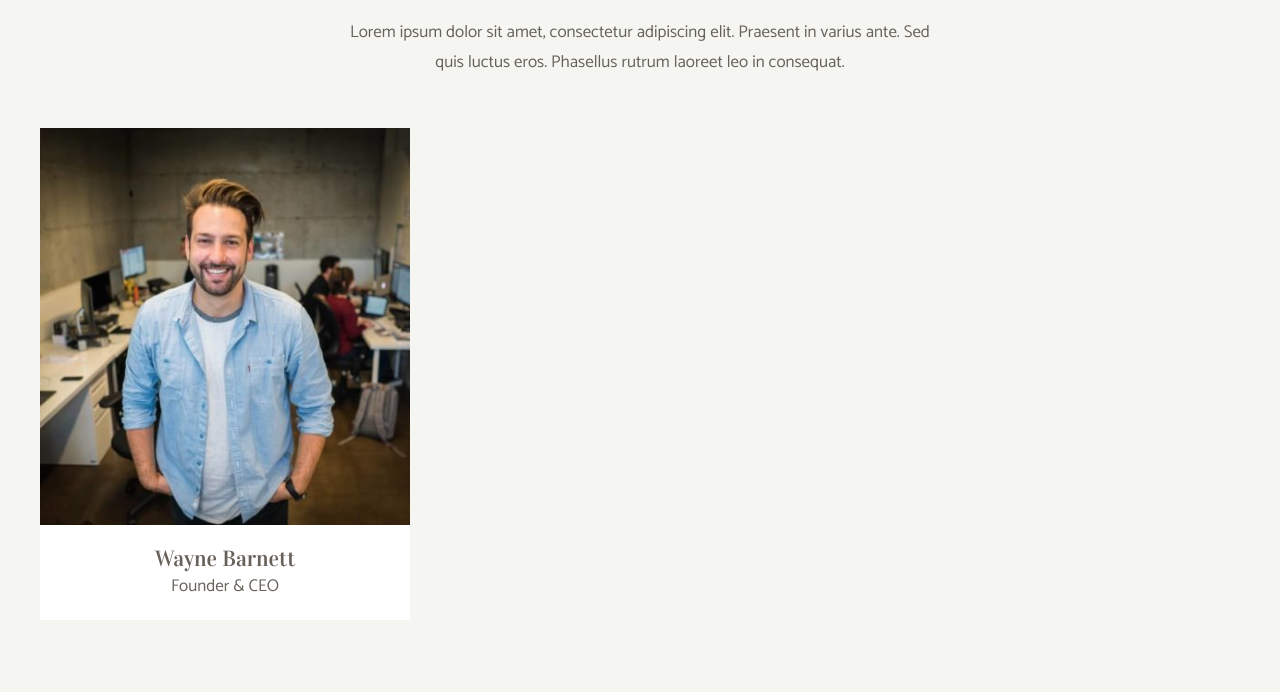
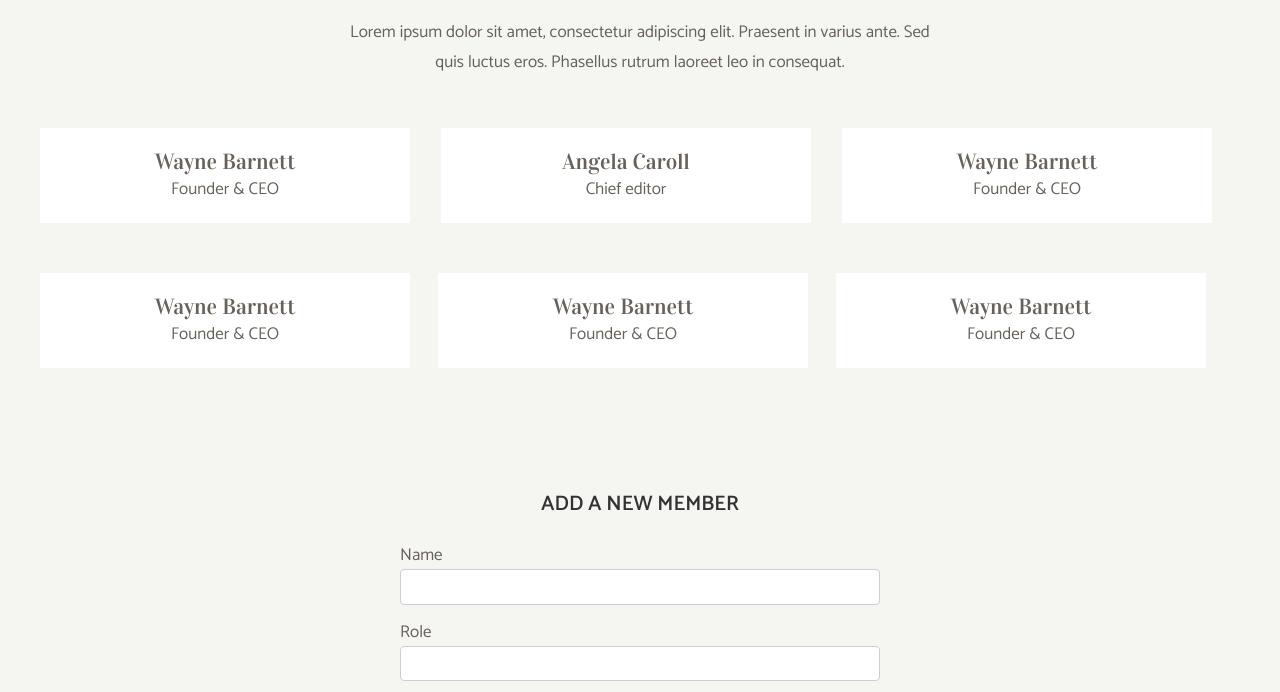
Before and after one commit to Gius993/js-our-team, a plain HTML site: page our-team-base/index.html in a window 1280 px wide. Shown: the part 107-799 px from the top of the page. Drawn offline with Linux system fonts and the light colour scheme.

Commit message:
struttura fatta senza immagini

```diff
--- a/our-team-base/index.html
+++ b/our-team-base/index.html
@@ -23,7 +23,7 @@
         <div class="team-container">
           <!-- Inseriamo inizialmente una card statica per stilarla e vedere l'effetto finale -->
 
-          <div class="team-card">
+       <!---  <div class="team-card">
             <div class="card-image">
               <img
                 src="img/wayne-barnett-founder-ceo.jpg"
@@ -34,7 +34,7 @@
               <h3>Wayne Barnett</h3>
               <p>Founder & CEO</p>
             </div>
-          </div>
+          </div> --->
         </div>
       </div>
     </section>
@@ -54,5 +54,8 @@
         </div>
       </div>
     </section>
+
+    <script type="text/javascript" src="js/script.js"></script>
+
   </body>
 </html>
--- a/our-team-base/js/script.js
+++ b/our-team-base/js/script.js
@@ -0,0 +1,66 @@
+// Viene fornito un layout di base in cui è presente una card di esempio inserita staticamente nell’html. Questa card serve solo come timbro del markup necessario per ottenere il risultato finale e dovrà quindi essere rimossa dall’html.
+// Aggiungere un file js in cui definire un array di oggetti che rappresentano i membri del team. Ogni membro ha le informazioni necessarie per stampare la relativa card: Nome, Ruolo e Foto.
+// Una volta definita la struttura dati, prendendo come riferimento la card di esempio presente nell'html, stampare dinamicamente una card per ogni membro del team.
+
+// definisco l'array per le card
+// ``$
+
+const arrayCard = [
+	{
+		foto : 'wayne-barnett-founder-ceo.jpg',
+		name : 'Wayne Barnett',
+		title : 'Founder & CEO'
+	},
+	{
+		foto : 'angela-caroll-chief-editor.jpg',
+		name : 'Angela Caroll',
+		title : 'Chief editor'
+	},
+	{
+		foto : 'walter-gordon-office-manager.jpg',
+		name : 'Wayne Barnett',
+		title : 'Founder & CEO'
+	},
+	{
+		foto : 'wayne-barnett-founder-ceo.jpg',
+		name : 'Wayne Barnett',
+		title : 'Founder & CEO'
+	},
+	{
+		foto : 'wayne-barnett-founder-ceo.jpg',
+		name : 'Wayne Barnett',
+		title : 'Founder & CEO'
+	},
+	{
+		foto : 'wayne-barnett-founder-ceo.jpg',
+		name : 'Wayne Barnett',
+		title : 'Founder & CEO'
+	},
+];
+
+// creo il ciclo per stampare in html
+
+const memberContainer = document.querySelector('.team-container');
+
+//per ogni object in array stampo una card
+
+for(let i = 0; i < arrayCard.length; i++) {
+	const cardStamp = arrayCard[i];
+	//console.log(cardStamp);
+
+	//creo la struttura da stampare in html
+	const cardTeam = `
+		<div class="team-card">
+			<div class="card-image">
+		 		 <img
+				  ${cardStamp.foto}
+	 			 />
+		</div>
+		<div class="card-text">
+	 	 	<h3>${cardStamp.name}</h3>
+	 		 <p>${cardStamp.title}</p>
+		</div>
+		</div>`;
+		//stampa
+		memberContainer.innerHTML += cardTeam;
+}
```
